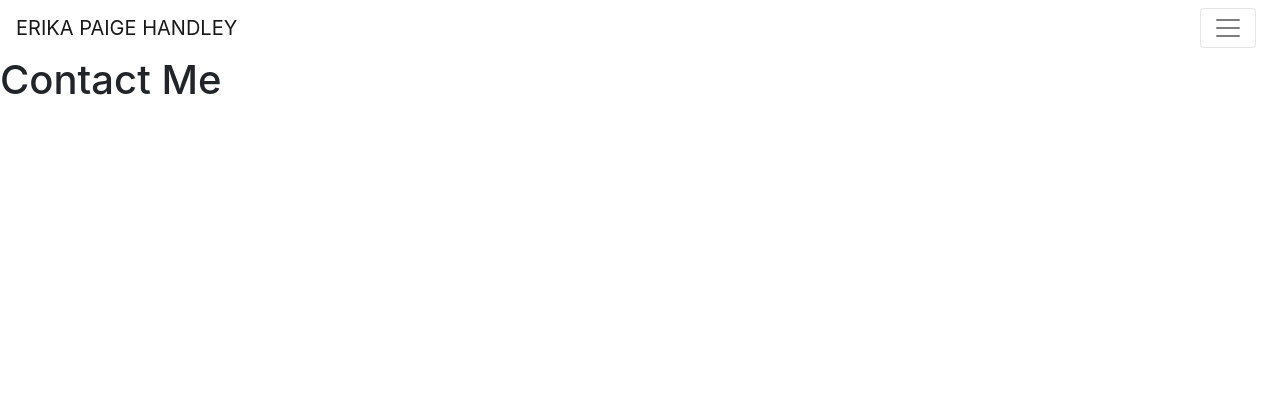
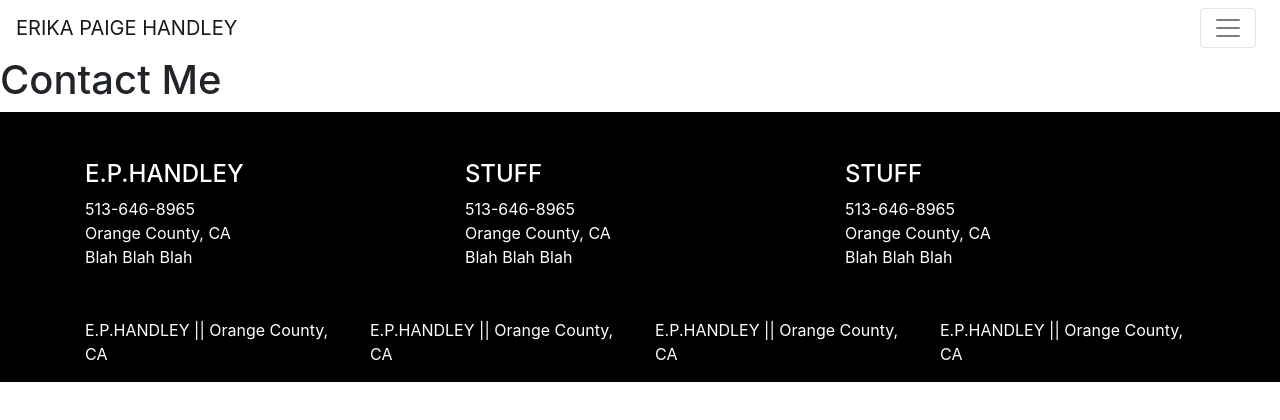
Before and after one commit to erikapaige/portfolioReact, a React (Create React App) app: page /contact in a window 1280 px wide. Shown: the top 420 px of the page. Built offline with nearby package versions, Linux system fonts and the light colour scheme.

Commit message:
sticky footer, needs formatting

```diff
--- a/src/App.js
+++ b/src/App.js
@@ -9,6 +9,8 @@ import {Switch,
 import 'bootstrap/dist/css/bootstrap.min.css'
 // bring in css for page
 import './App.css'
+// import components
+import Footer from './components/Footer'
 // importing pages
 import Homepage from './pages/Homepage'
 import AboutMe from './pages/AboutMe'
@@ -72,6 +74,7 @@ const App = () => {
             </Route>
 
           </Switch>
+          <Footer />
         </div>
       </Router>
   )
--- /dev/null
+++ b/src/components/Footer/Footer.css
@@ -0,0 +1,16 @@
+.footer {
+  color: white;
+  background-color: black;
+  padding-top: 3em;
+  margin-bottom: 0px;
+  position: relative;
+  bottom: 0;
+  width: 100%;
+}
+
+/* .one {
+  font-size: small;
+}
+.two {
+  font-size: x-small;
+} */
--- /dev/null
+++ b/src/components/Footer/Footer.js
@@ -0,0 +1,61 @@
+// bring in react
+import React from "react"
+// bring in stylesheet
+import './Footer.css'
+
+function Footer() {
+  return (
+    <div className="footer">
+      <div className="container">
+        <div className="row">
+          {/* Col 1 */}
+          <div className="col">
+            <h4>E.P.HANDLEY</h4>
+            <ul className="list-unstyled">
+              <li>513-646-8965</li>
+              <li>Orange County, CA</li>
+              <li>Blah Blah Blah</li>
+            </ul>
+          </div>
+          {/* Col 2 */}
+          <div className="col">
+            <h4>STUFF</h4>
+            <ul className="list-unstyled">
+              <li>513-646-8965</li>
+              <li>Orange County, CA</li>
+              <li>Blah Blah Blah</li>
+            </ul>
+          </div>
+          {/* col 3 */}
+          <div className="col">
+            <h4>STUFF</h4>
+            <ul className="list-unstyled">
+              <li>513-646-8965</li>
+              <li>Orange County, CA</li>
+              <li>Blah Blah Blah</li>
+            </ul>
+          </div>
+        </div>
+        <hr />
+          <div>
+            <div className="row">
+              <p className="col-sm">
+                E.P.HANDLEY || Orange County, CA
+              </p>
+              <p className="col-sm">
+              E.P.HANDLEY || Orange County, CA
+              </p>
+              <p className="col-sm">
+              E.P.HANDLEY || Orange County, CA
+              </p>
+               <p className="col-sm">
+                E.P.HANDLEY || Orange County, CA
+              </p>
+            </div>
+          </div>
+      </div>
+    </div>
+  )
+}
+
+export default Footer
--- /dev/null
+++ b/src/components/Footer/index.js
@@ -0,0 +1 @@
+export { default } from './Footer.js'
```
